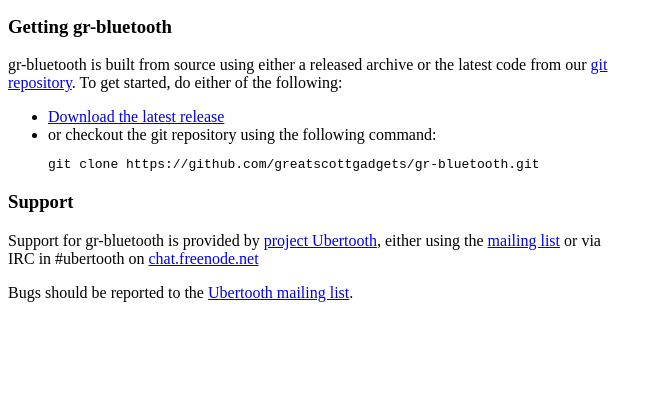
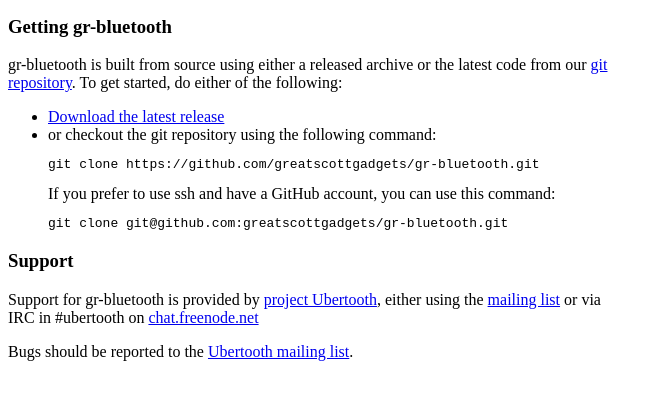
Before and after one commit to greatscottgadgets/gr-bluetooth, a plain HTML site: page doc/web/index.html in a window 1280 px wide. Shown: the part 155-554 px from the top of the page, without its empty margins (0-661 px from the left). Drawn offline with Linux system fonts and the light colour scheme.

Commit message:
Add ssh URL fot git clone

```diff
--- a/doc/web/index.html
+++ b/doc/web/index.html
@@ -22,6 +22,10 @@
 Download the latest release</a></li>
 <li>or checkout the git repository using the following command:
 <pre>git clone https://github.com/greatscottgadgets/gr-bluetooth.git</pre></li>
+<li style="list-style-type:none">If you prefer to use ssh and have a GitHub
+account, you can use this command:
+<pre>git clone git@github.com:greatscottgadgets/gr-bluetooth.git</pre></li>
+
 </ul>
 
 <h3>Support</h3>
```
